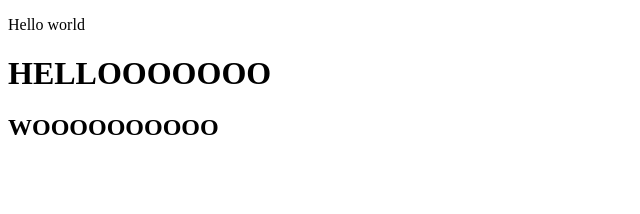
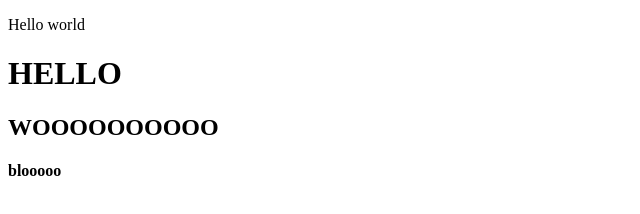
Before and after one commit to tomsshow/LetsGetRolan, a plain HTML site: page index.html in a window 1280 px wide. Shown: the whole page, without its empty margins (0-640 px from the left). Drawn offline with Linux system fonts and the light colour scheme.

Commit message:
Test 2
adding more changes :+1:

```diff
--- a/index.html
+++ b/index.html
@@ -5,7 +5,8 @@
 </head>
 <body>
     <p> Hello world </p>
-    <h1>HELLOOOOOOO</h1>
+    <h1>HELLO</h1>
     <h2>WOOOOOOOOOO</h2>
+    <h4>blooooo</h4>
 </body>
 </html>
```
